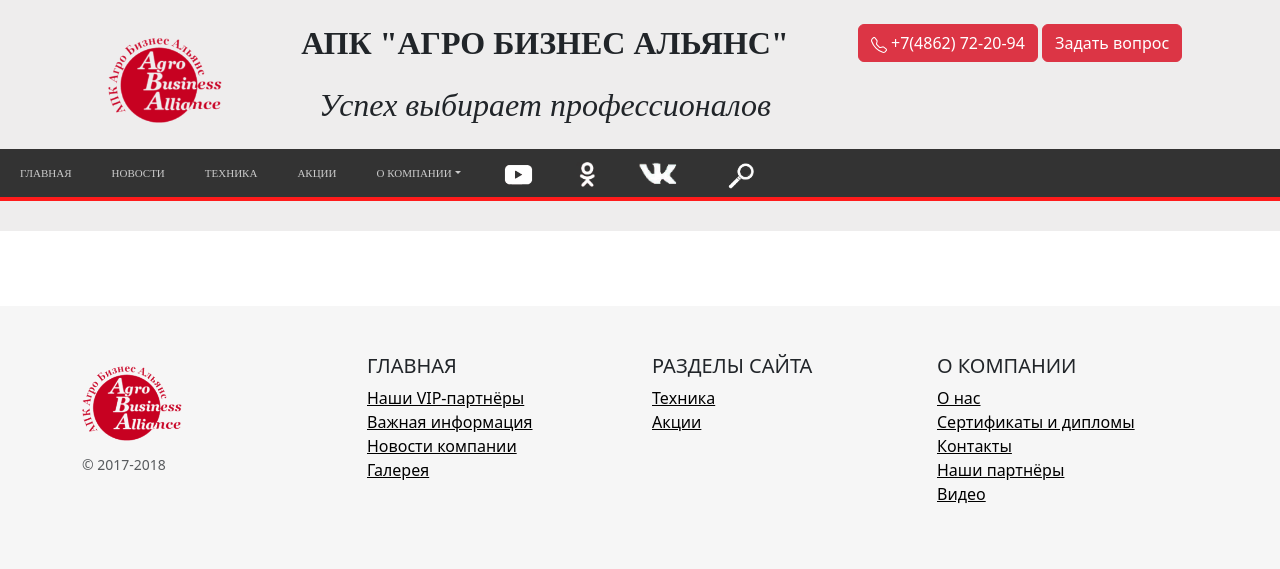
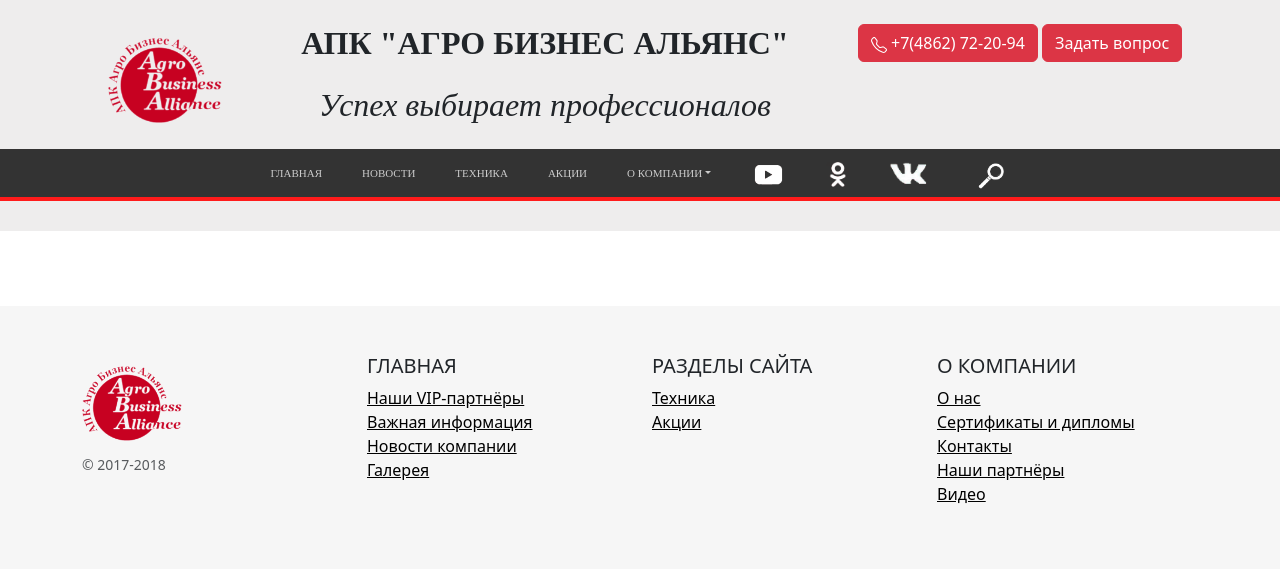
Before and after one commit to mishaniahomi/aba, a Django app: page /sert in a window 1280 px wide. Shown: the top 569 px of the page. Run offline with Django 4.2, Linux system fonts and the light colour scheme; data that the repository does not hold is empty; some libraries are stand-ins or nearby versions.

Commit message:
Оцентровал меню

```diff
--- a/templates/base.html
+++ b/templates/base.html
@@ -181,7 +181,7 @@
       </button>
 
        <div class="collapse navbar-collapse" id="cssmenu">
-        <ul class="navbar-nav">
+        <ul class="navbar-nav" style="margin-left: auto;margin-right: auto;">
              <li {% if request.path == '/' %} class='active' {% endif %}><a href="{% url 'index' %}">Главная</a></li>
              <li><a href="{% url 'index' %}#news_title">Новости</a></li>
              <li><a href="#machine" onclick="show_form()">Техника</a></li>
```
